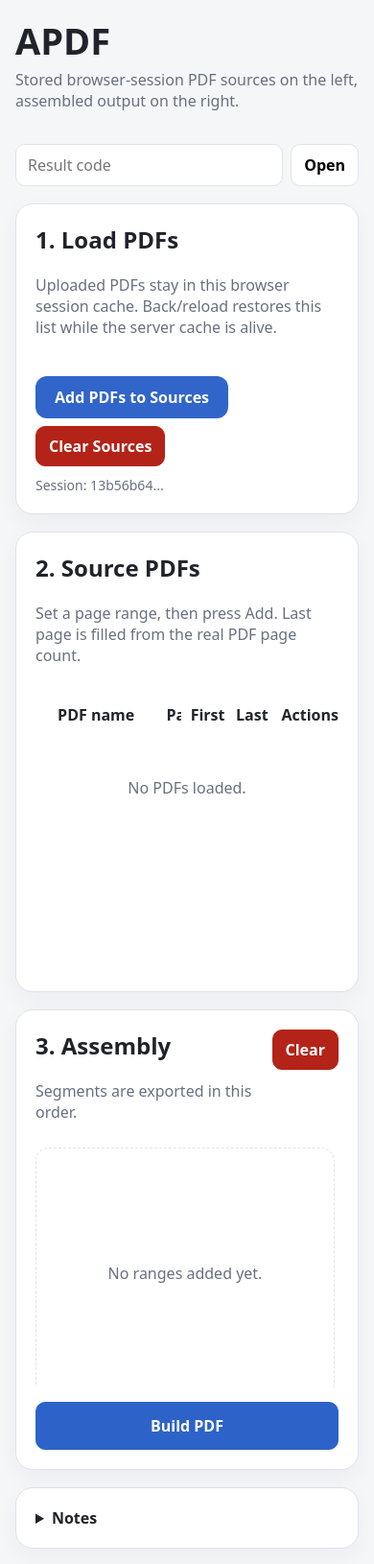
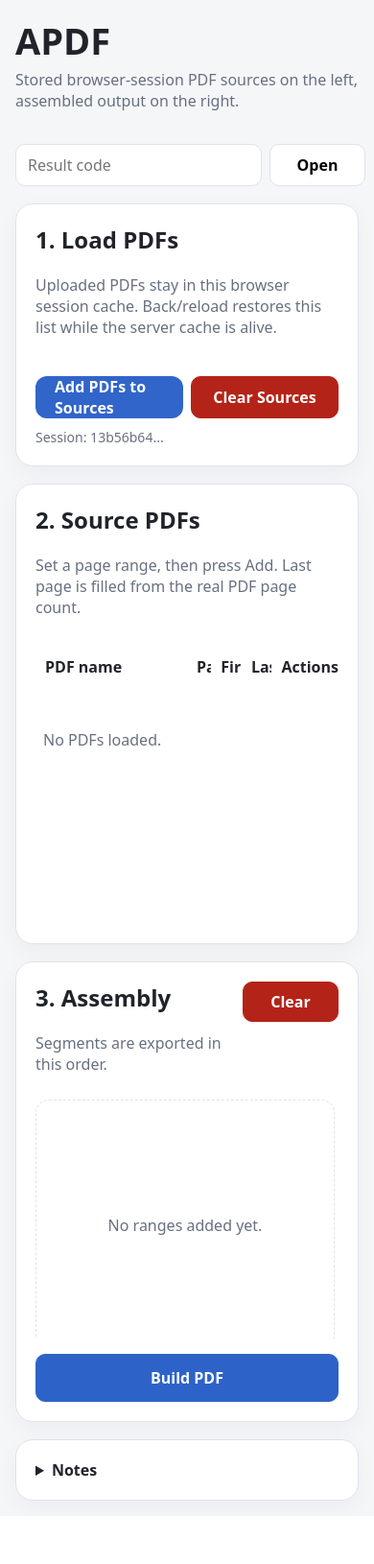
Before and after one commit to elecbug/apdf, a FastAPI app: page / in a window 390 px wide. Shown: the whole page at 96% size. After the commit the page ends 1578 px from the top, so only its background shows below. Run offline with FastAPI, Linux system fonts and the light colour scheme; data that the repository does not hold is empty.

Commit message:
feat: enhance button styles for improved layout and responsiveness

```diff
--- a/app/static/style.css
+++ b/app/static/style.css
@@ -72,6 +72,7 @@ button {
   padding: 9px 13px;
   cursor: pointer;
   font-weight: 700;
+  min-width: 100px;
 }
 
 button:hover {
@@ -107,6 +108,10 @@ button.full {
   margin-top: 16px;
   padding: 13px;
   flex-shrink: 0;
+}
+
+button.width-full {
+  width: 100%;
 }
 
 /* Inputs */
@@ -167,7 +172,7 @@ input[type="file"] {
 /* Toolbar */
 .toolbar {
   display: grid;
-  grid-template-columns: 2fr 1fr;
+  grid-template-columns: 2fr 1.1fr;
   gap: 24px;
   align-items: center;
   margin-bottom: 18px;
@@ -180,7 +185,7 @@ input[type="file"] {
 
 .inupload-box {
   display: grid;
-  grid-auto-flow: column;
+  grid-template-columns: 1fr 1fr;
   justify-content: start;
   gap: 8px;
 }
@@ -199,6 +204,7 @@ input[type="file"] {
 /* File Picker */
 .file-picker {
   display: flex;
+  width: 100%;
   align-items: center;
   gap: 12px;
   flex-wrap: wrap;
@@ -298,7 +304,8 @@ input[type="file"] {
 /* PDF name */
 .table-wrap th:nth-child(1),
 .table-wrap td:nth-child(1) {
-  width: 40%;
+  text-align: left;
+  width: 50%;
 }
 
 /* Pages */
@@ -317,7 +324,7 @@ input[type="file"] {
 .table-wrap th:nth-child(4),
 .table-wrap td:nth-child(3),
 .table-wrap td:nth-child(4) {
-  width: 15%;
+  width: 10%;
   text-align: center;
 }
 
--- a/app/templates/index.html
+++ b/app/templates/index.html
@@ -32,7 +32,7 @@
           </div>
 
           <div class="toolbar-actions">
-            <button type="button" id="clearSources" class="warning">Clear Sources</button>
+            <button type="button" id="clearSources" class="warning width-full">Clear Sources</button>
           </div>
         </div>
 
```
